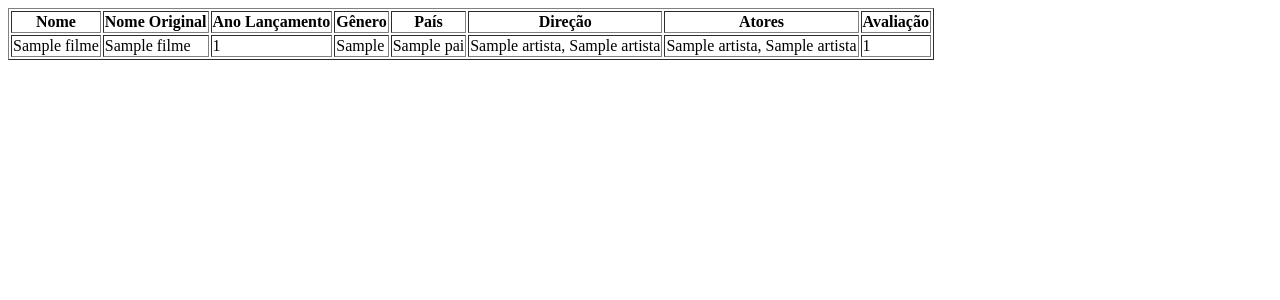
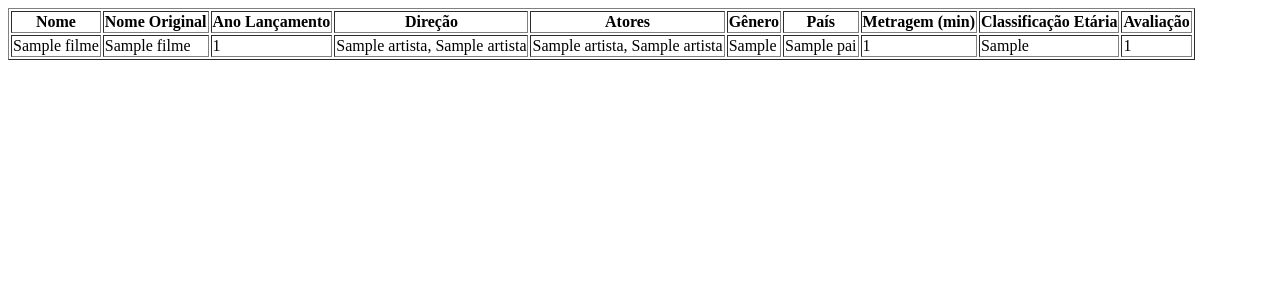
Before and after one commit to elcior-fatec/movie-movies, a Django app: page /movies/list/ in a window 1280 px wide. Shown: the top 300 px of the page. Run offline with Django 3.2, Linux system fonts and the light colour scheme; tables that the repository leaves empty hold one stand-in row (values such as "Sample post").

Commit message:
Refatoracao da lista-filmes

```diff
--- a/movies/models.py
+++ b/movies/models.py
@@ -108,7 +108,10 @@ class Filme(models.Model):
             MaxValueValidator(10)
         ]
     )
+
     genero = models.ManyToManyField(Genero)
+    metragem = models.PositiveIntegerField(verbose_name='Duração (min)')
+    classificacao = models.CharField(max_length=10, verbose_name='Classificação etária')
     premio_filme = models.ManyToManyField(PremioFilme, through='FilmePremiado')
     ator = models.ManyToManyField(Ator, through='AtuouFilme')
     diretor = models.ManyToManyField(Diretor, through='DirigiuFilme')
@@ -131,11 +134,11 @@ class AtuouFilme(models.Model):
     premio = models.ManyToManyField(PremioAtuacao, through='PremioAtuacaoFilme')
 
     def __str__(self):
-        return '{} - {}'.format(self.ator, self.filme)
+        return '{} - {}'.format(self.filme, self.ator)
 
     class Meta:
         verbose_name_plural = "Atuaram no filmes"
-        ordering = ('ator', 'filme',)
+        ordering = ('filme', 'ator',)
 
 
 # Classe Associação
@@ -145,11 +148,11 @@ class DirigiuFilme(models.Model):
     premio = models.ManyToManyField(PremioDirecao, through='PremioDirecaoFilme')
 
     def __str__(self):
-        return '{} - {}'.format(self.diretor, self.filme)
+        return '{} - {}'.format(self.filme, self.diretor)
 
     class Meta:
         verbose_name_plural = "Dirigiram os filmes"
-        ordering = ('diretor', 'filme',)
+        ordering = ('filme', 'diretor',)
 
 
 # Tabela de Associação
--- a/movies/templates/filmes/lista-filmes.html
+++ b/movies/templates/filmes/lista-filmes.html
@@ -10,10 +10,12 @@
             <th>Nome</th>
             <th>Nome Original</th>
             <th>Ano Lançamento</th>
+            <th>Direção</th>
+            <th>Atores</th>
             <th>Gênero</th>
             <th>País</th>
-            <th>Direção</th>
-            <th>Atores</th>
+            <th>Metragem (min)</th>
+            <th>Classificação Etária</th>
             <th>Avaliação</th>
         </thead>
         <tbody>
@@ -29,6 +31,16 @@
                 {{ filme.ano_lancamento }}
             </td>
             <td>
+                {% for diretor in filme.diretor.all %}
+                {{ diretor }}<br>
+                {% endfor %}
+            </td>
+            <td>
+                {% for ator in filme.ator.all %}
+                {{ ator }}<br>
+                {% endfor %}
+            </td>
+            <td>
                 {% for genero in filme.genero.all %}
                 {{ genero }}<br>
                 {% endfor %}
@@ -39,14 +51,10 @@
                 {% endfor %}
             </td>
             <td>
-                {% for diretor in filme.diretor.all %}
-                {{ diretor }}<br>
-                {% endfor %}
+                {{ filme.metragem }}
             </td>
             <td>
-                {% for ator in filme.ator.all %}
-                {{ ator }}<br>
-                {% endfor %}
+                {{ filme.classificacao }}
             </td>
             <td>
                 {{ filme.avaliacao }}
```
Also changed, not shown: movies/migrations/0006_auto_20190617_1618.py (added), movies/migrations/0007_auto_20190617_1624.py (added), movies/migrations/0008_auto_20190617_1624.py (added).
